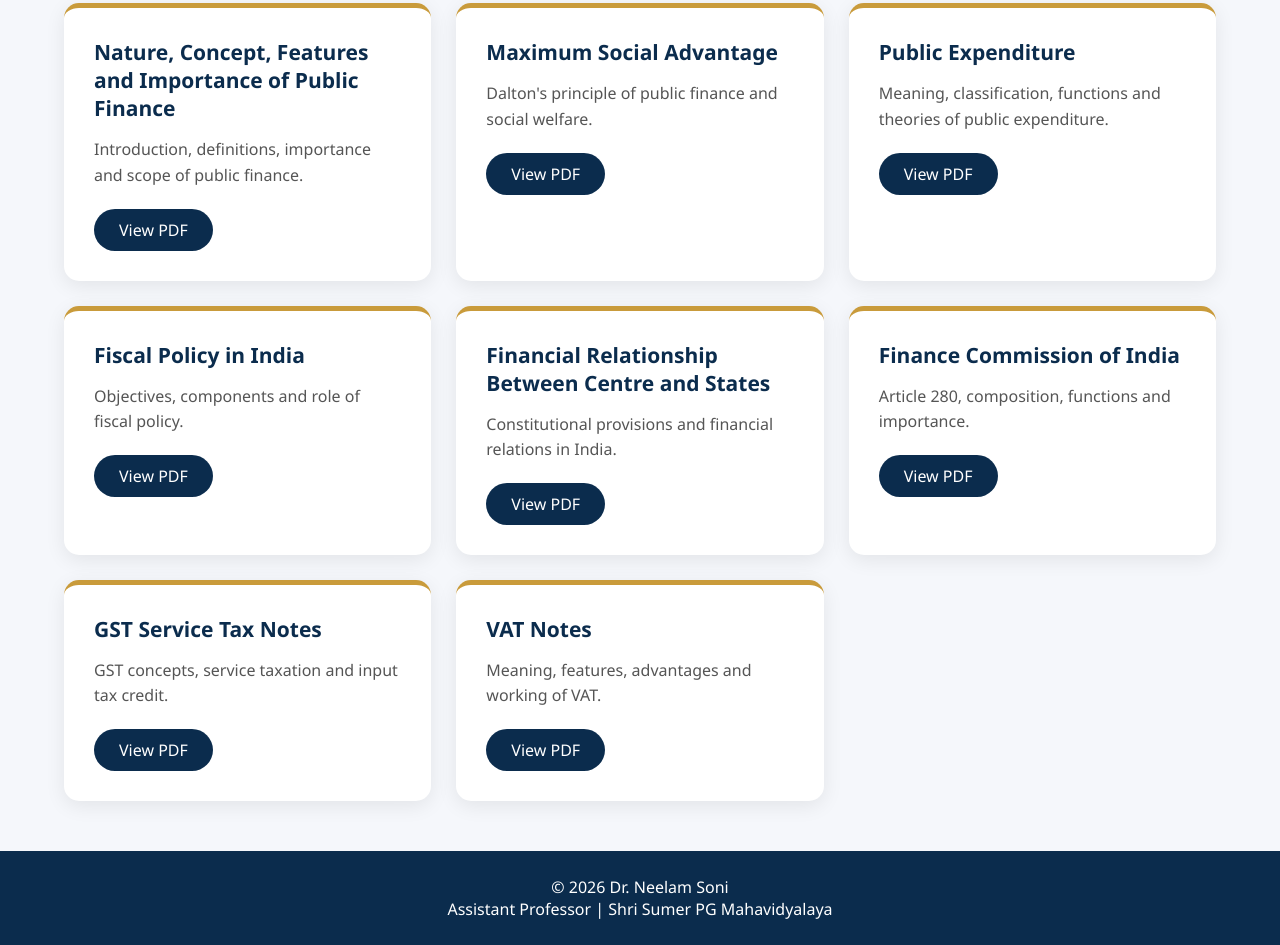
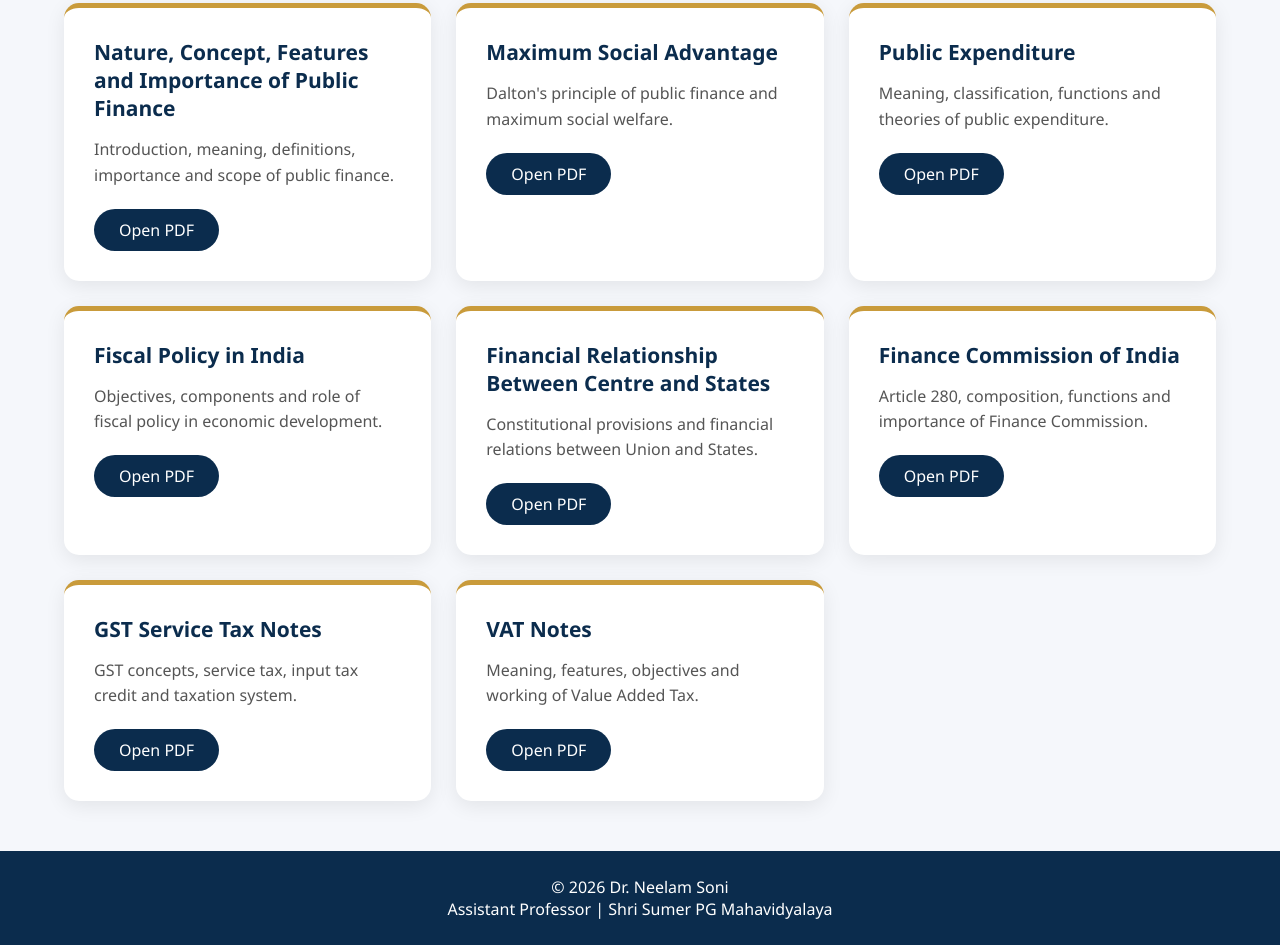
Before and after one commit to neelamsoni5804-a11y/Public-Finance-Notes, a plain HTML site: page index.html in a window 1280 px wide. Shown: the part 663-1608 px from the top of the page. Drawn offline with Linux system fonts and the light colour scheme.

Commit message:
Update index.html

```diff
--- a/index.html
+++ b/index.html
@@ -1,6 +1,8 @@
 <!DOCTYPE html>
 <html lang="en">
+
 <head>
+
 <meta charset="UTF-8">
 <meta name="viewport" content="width=device-width, initial-scale=1.0">
 
@@ -8,11 +10,15 @@
 
 <meta name="description" content="Public Finance Notes by Dr. Neelam Soni, Assistant Professor, Shri Sumer PG Mahavidyalaya">
 
+<meta name="author" content="Dr. Neelam Soni">
+
 <link rel="stylesheet" href="style.css">
 
 </head>
 
+
 <body>
+
 
 <header>
 
@@ -32,14 +38,15 @@ Shri Sumer PG Mahavidyalaya
 </header>
 
 
+
 <section class="intro">
 
 <div class="container">
 
-<h2>Welcome to Public Finance Study Portal</h2>
+<h2>Public Finance Study Portal</h2>
 
 <p>
-Complete study materials for undergraduate students covering important concepts of Public Finance, Fiscal Policy, Taxation, Government Expenditure and Centre-State Financial Relations.
+Complete study materials for undergraduate students covering Public Finance, Fiscal Policy, Taxation, Government Expenditure and Centre-State Financial Relations.
 </p>
 
 </div>
@@ -48,9 +55,11 @@ Complete study materials for undergraduate students covering important concepts
 
 
 
+
 <section class="notes">
 
 <div class="container">
+
 
 <h2>Study Materials</h2>
 
@@ -58,19 +67,21 @@ Complete study materials for undergraduate students covering important concepts
 <div class="grid">
 
 
+
 <div class="card">
 
 <h3>Nature, Concept, Features and Importance of Public Finance</h3>
 
 <p>
-Introduction, definitions, importance and scope of public finance.
+Introduction, meaning, definitions, importance and scope of public finance.
 </p>
 
-<a href="PDFs/importance of public finance.pdf" target="_blank">
-View PDF
+<a href="importance of public finance.pdf" target="_blank">
+Open PDF
 </a>
 
 </div>
+
 
 
 
@@ -79,14 +90,16 @@ View PDF
 <h3>Maximum Social Advantage</h3>
 
 <p>
-Dalton's principle of public finance and social welfare.
+Dalton's principle of public finance and maximum social welfare.
 </p>
 
-<a href="PDFs/Maximum Social Advantage.pdf" target="_blank">
-View PDF
+<a href="Maximum Social Advantage.pdf" target="_blank">
+Open PDF
 </a>
 
 </div>
+
+
 
 
 
@@ -98,11 +111,13 @@ View PDF
 Meaning, classification, functions and theories of public expenditure.
 </p>
 
-<a href="PDFs/Public Expenditure.pdf" target="_blank">
-View PDF
+<a href="Public Expenditure.pdf" target="_blank">
+Open PDF
 </a>
 
 </div>
+
+
 
 
 
@@ -111,14 +126,16 @@ View PDF
 <h3>Fiscal Policy in India</h3>
 
 <p>
-Objectives, components and role of fiscal policy.
+Objectives, components and role of fiscal policy in economic development.
 </p>
 
-<a href="PDFs/Fiscal policy in india.pdf" target="_blank">
-View PDF
+<a href="Fiscal policy in india.pdf" target="_blank">
+Open PDF
 </a>
 
 </div>
+
+
 
 
 
@@ -127,14 +144,16 @@ View PDF
 <h3>Financial Relationship Between Centre and States</h3>
 
 <p>
-Constitutional provisions and financial relations in India.
+Constitutional provisions and financial relations between Union and States.
 </p>
 
-<a href="PDFs/Financial Relationship Between Centre and States in India.pdf" target="_blank">
-View PDF
+<a href="Financial Relationship Between Centre and States in India.pdf" target="_blank">
+Open PDF
 </a>
 
 </div>
+
+
 
 
 
@@ -143,14 +162,16 @@ View PDF
 <h3>Finance Commission of India</h3>
 
 <p>
-Article 280, composition, functions and importance.
+Article 280, composition, functions and importance of Finance Commission.
 </p>
 
-<a href="PDFs/FInance Commission.pdf" target="_blank">
-View PDF
+<a href="FInance Commission.pdf" target="_blank">
+Open PDF
 </a>
 
 </div>
+
+
 
 
 
@@ -159,14 +180,16 @@ View PDF
 <h3>GST Service Tax Notes</h3>
 
 <p>
-GST concepts, service taxation and input tax credit.
+GST concepts, service tax, input tax credit and taxation system.
 </p>
 
-<a href="PDFs/GST service tax notes.pdf" target="_blank">
-View PDF
+<a href="GST service tax notes .pdf" target="_blank">
+Open PDF
 </a>
 
 </div>
+
+
 
 
 
@@ -175,21 +198,25 @@ View PDF
 <h3>VAT Notes</h3>
 
 <p>
-Meaning, features, advantages and working of VAT.
+Meaning, features, objectives and working of Value Added Tax.
 </p>
 
-<a href="PDFs/VAT notes.pdf" target="_blank">
-View PDF
+<a href="VAT notes.pdf" target="_blank">
+Open PDF
 </a>
+
+</div>
+
+
 
 </div>
 
 
 </div>
 
-</div>
+</section>
 
-</section>
+
 
 
 
@@ -204,5 +231,7 @@ Assistant Professor | Shri Sumer PG Mahavidyalaya
 </footer>
 
 
+
 </body>
+
 </html>
```
